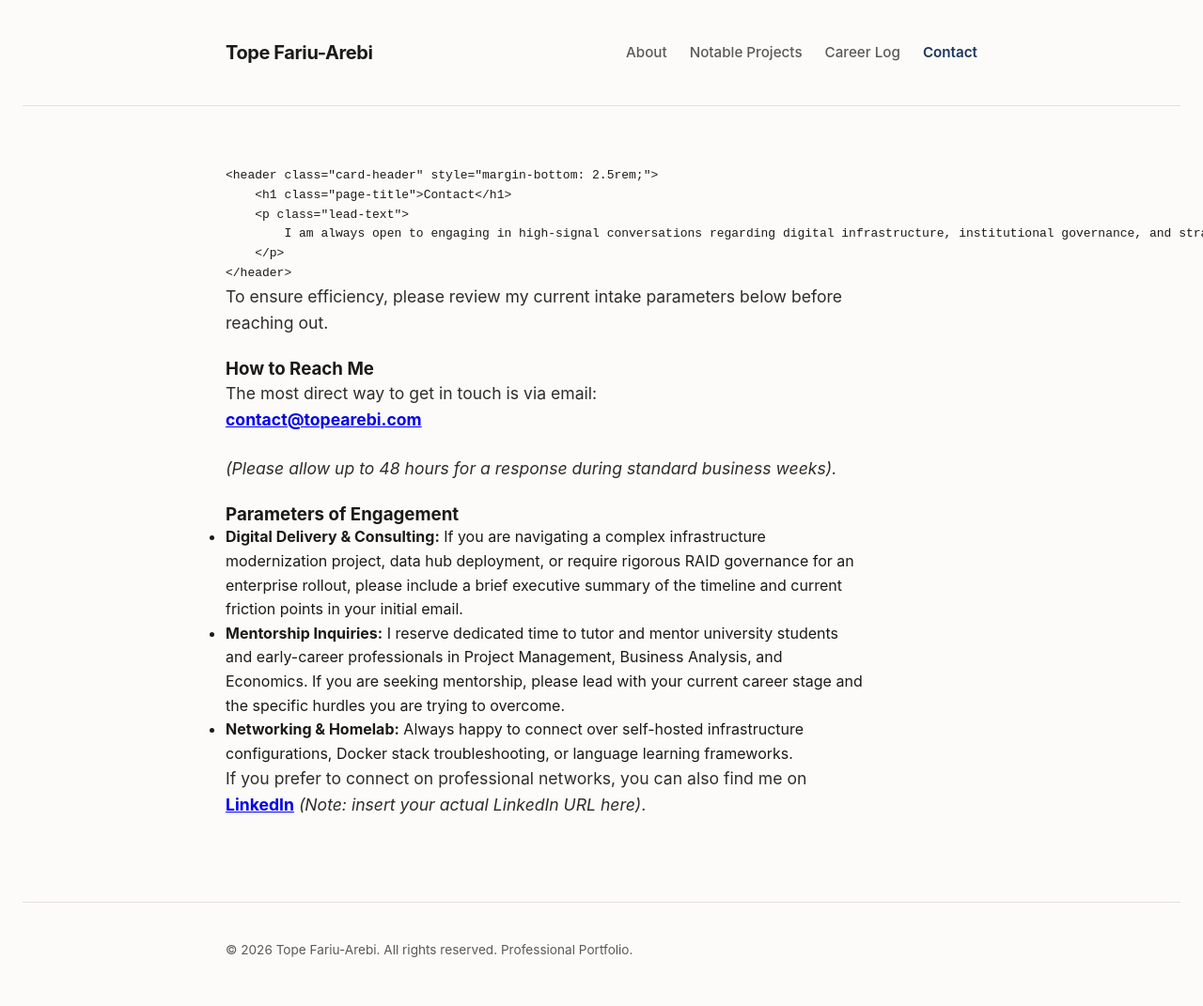
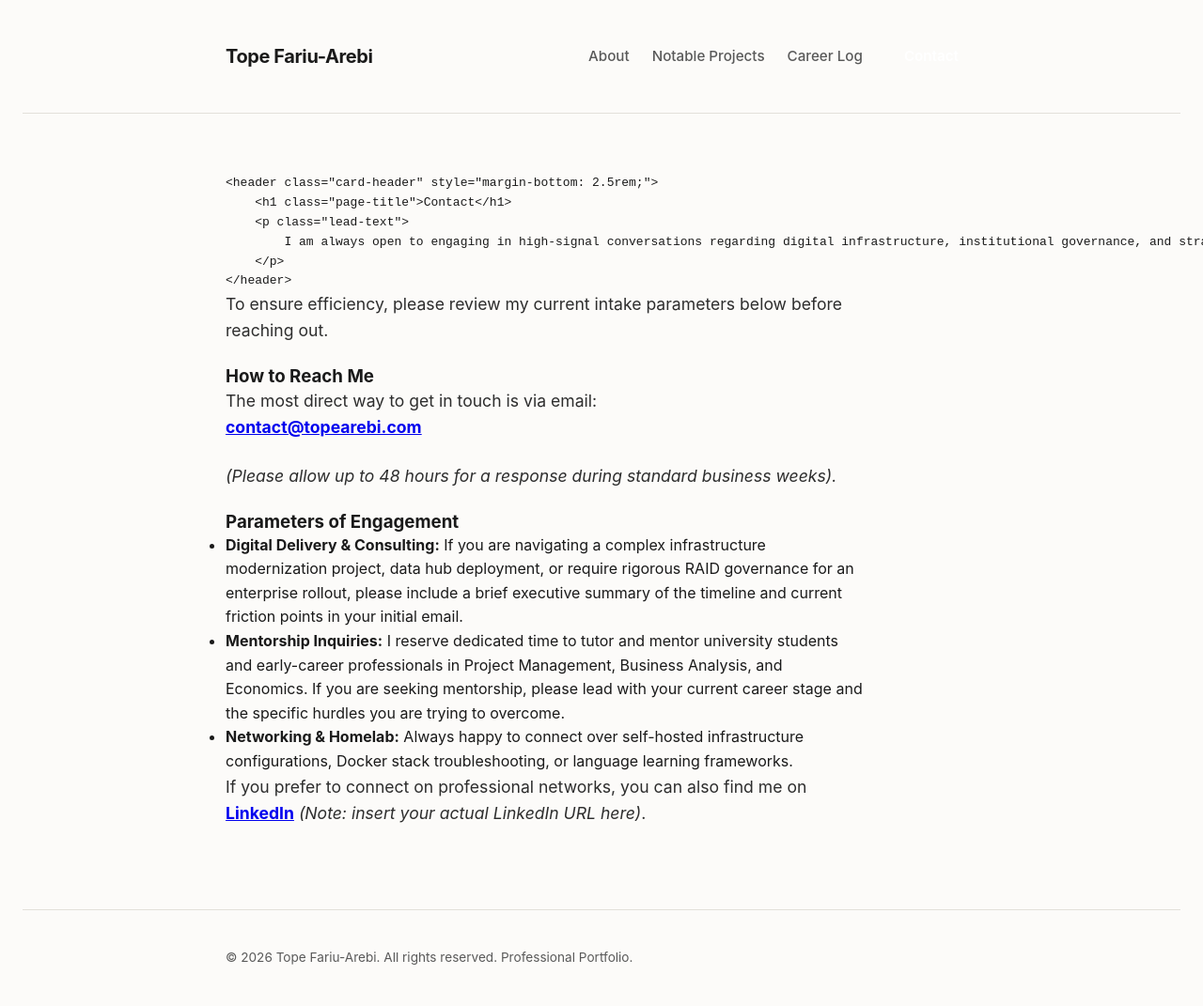
Before and after one commit to topearebi/topearebi-portfolio, a Jekyll site: the page built from contact.md, in a window 1280 px wide. Shown: the whole page at 94% size. Built offline with Jekyll 4.4.1, drawn with Linux system fonts in a browser that asks for light colours.

Commit message:
Enhance site navigation button styles

```diff
--- a/assets/css/style.css
+++ b/assets/css/style.css
@@ -72,7 +72,16 @@
 
 .site-nav a.nav-cta {
     color: var(--accent-color);
+    color: #ffffff;
+    padding: 0.5rem 1.25rem;
+    border-radius: 4px;
     font-weight: 600;
+    transition: background-color 0.2s ease, color 0.2s ease;
+}
+
+.site-nav a.nav-cta:hover, .site-nav a.nav-cta.active {
+    background-color: #122643; /* Darker executive blue */
+    color: #ffffff; /* Overrides the default text hover */
 }
 
 /* Main Content & Typography */
```
